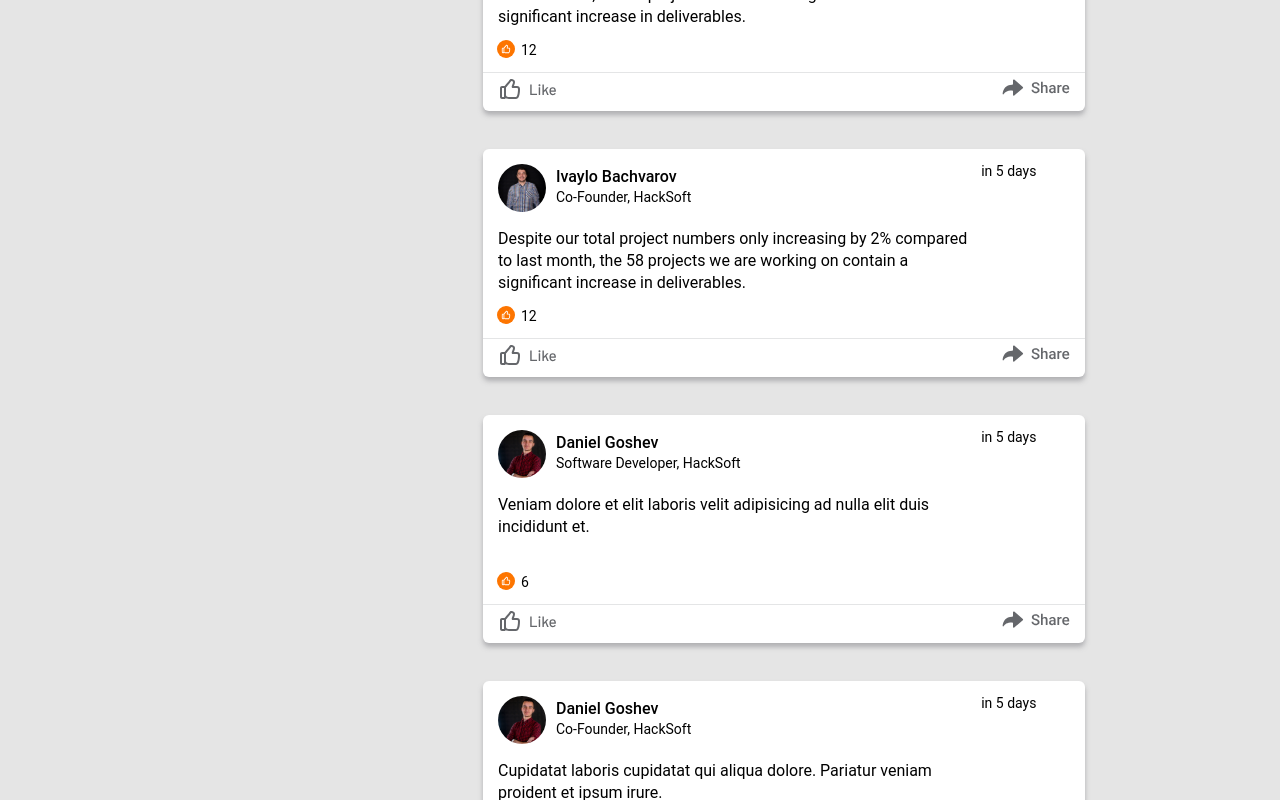
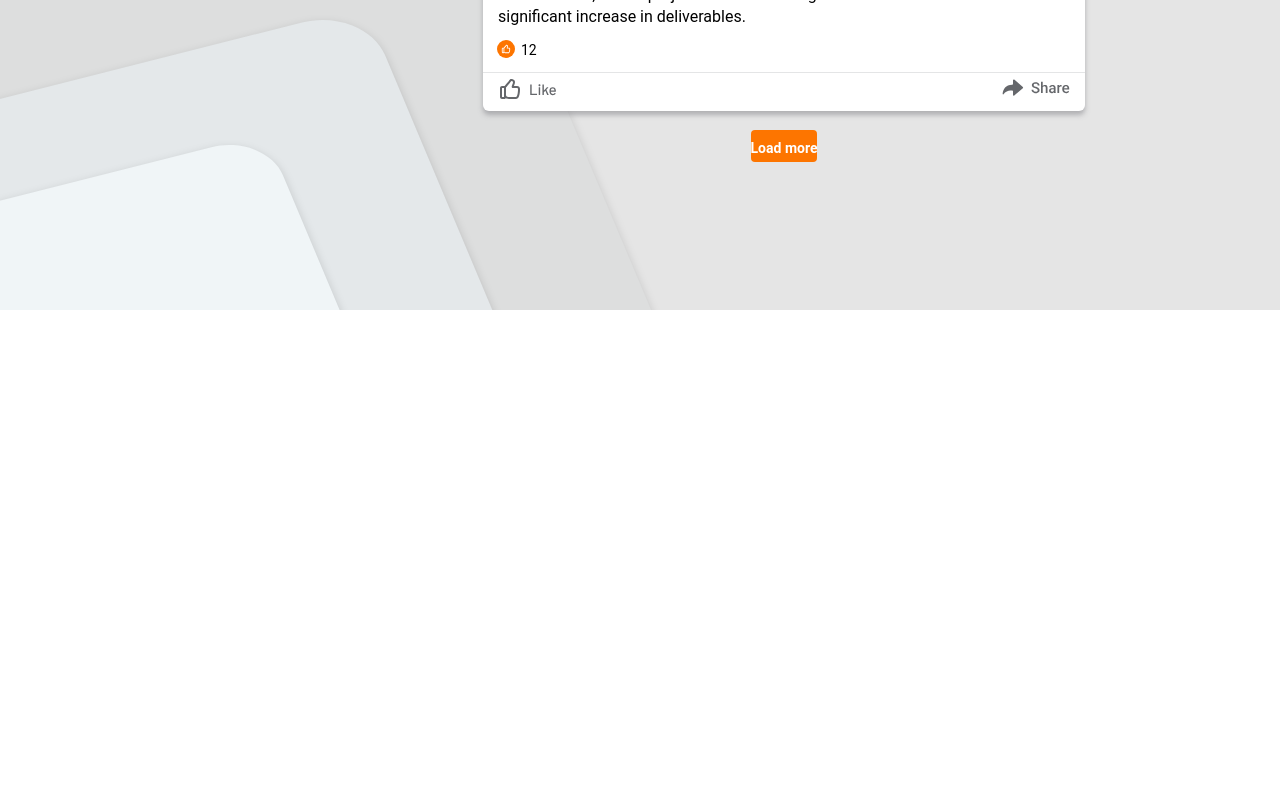
Before and after one commit to DamnStation/like-comment, a React (Vite) app: page / in a window 1280 px wide. Shown: the part 900-1700 px from the top of the page. After the commit the page ends 1210 px from the top, so only its background shows below. Built offline with nearby package versions, Linux system fonts and the light colour scheme.

Commit message:
A load more button

```diff
--- a/src/App.tsx
+++ b/src/App.tsx
@@ -4,12 +4,19 @@ import Profile from "./components/Profile"
 import Post from "./components/Post"
 import { usePosts } from "./hooks/usePosts"
 import { useUsers } from "./hooks/useUsers"
-import { useEffect } from "react"
+import { useEffect, useState } from "react"
+import ButtonCusom from "./components/ButtonCustom"
 
 const App = () => {
 
   const { users } = useUsers()
   const { posts, setPosts } = usePosts()
+  const postPerRow = 3;
+  const [next, setNext] = useState(postPerRow);
+
+  const handleMoreImage = () => {
+    setNext(next + postPerRow);
+  };
 
   useEffect(() => {
     console.log(posts, " from useEffect")
@@ -17,11 +24,21 @@ const App = () => {
   return (
     <Layout>
       <div className="flex flex-1 justify-center m-5 ">
-        <div className="flex md:flex-row md:justify-between md:w-[838px]  flex-col ">
+        <div className="flex md:flex-row md:justify-between md:w-[838px] flex-col ">
           < Profile {...users} />
           <div className="flex flex-col mt-3 md:mt-0">
             <CreateNewPost onCreate={(newPost) => setPosts((prevState) => [newPost, ...prevState])} />
-            {posts.map((post, index) => (<Post key={index} {...post} />))}
+            <>{posts
+              ?.sort((a, b) => a.dateToSeconds + b.dateToSeconds)
+              ?.slice(0, next)
+              ?.map((post, index) => (<Post key={index} {...post} />))}</>
+            <div className="flex self-center line  "> {next < posts?.length && (
+              <ButtonCusom
+                buttonText="Load more"
+                buttonStyle="flex justify-center py-1 px- w-auto w-[116px] h-[32px] bg-primary-button rounded text-white text-[14px] leading-7 font-semibold gap-2.5"
+                onClick={handleMoreImage}
+              />
+            )}</div>
           </div>
         </div>
       </div>
--- a/src/hooks/usePosts.ts
+++ b/src/hooks/usePosts.ts
@@ -46,7 +46,7 @@ const postObjectArray = {
       content:
         "Despite our total project numbers only increasing by 2% compared to last month, the 58 projects we are working on contain a significant increase in deliverables.",
       likes: 12,
-      dateToSeconds: 1673714157,
+      dateToSeconds: 1673314107,
     },
     {
       Id: 1000000002,
@@ -57,7 +57,7 @@ const postObjectArray = {
       content:
         "Veniam dolore et elit laboris velit adipisicing ad nulla elit duis incididunt et.",
       likes: 6,
-      dateToSeconds: 1673714707,
+      dateToSeconds: 1673314107,
     },
 
     {
@@ -69,7 +69,7 @@ const postObjectArray = {
       content:
         "Cupidatat laboris cupidatat qui aliqua dolore. Pariatur veniam proident et ipsum irure.",
       likes: 6,
-      dateToSeconds: 1673714107,
+      dateToSeconds: 1673314107,
     },
     {
       Id: 1000000004,
@@ -80,7 +80,7 @@ const postObjectArray = {
       content:
         "Cillum cillum irure aliqua ex elit duis sit non excepteur dolor.",
       likes: 3,
-      dateToSeconds: 1673715000,
+      dateToSeconds: 1373715000,
     },
   ],
 };
```
